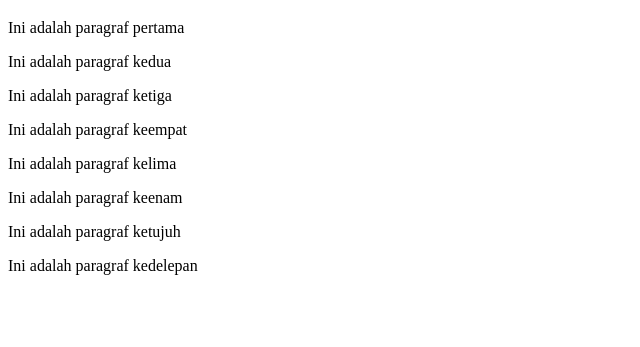
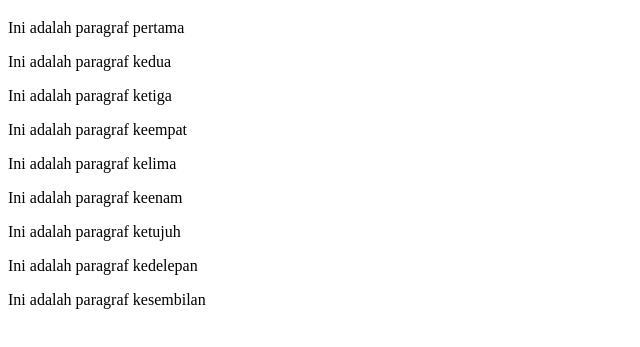
Before and after one commit to Kenzein/Praktek_06_Github, a plain HTML site: page index.html in a window 1280 px wide. Shown: the part 61-408 px from the top of the page, without its empty margins (0-640 px from the left). Drawn offline with Linux system fonts and the light colour scheme.

Commit message:
Penambahan ke 3

```diff
--- a/index.html
+++ b/index.html
@@ -15,5 +15,6 @@
     <p>Ini adalah paragraf keenam</p>
     <p>Ini adalah paragraf ketujuh</p>
     <p>Ini adalah paragraf kedelepan</p>
+    <p>Ini adalah paragraf kesembilan</p>
 </body>
 </html>
```
